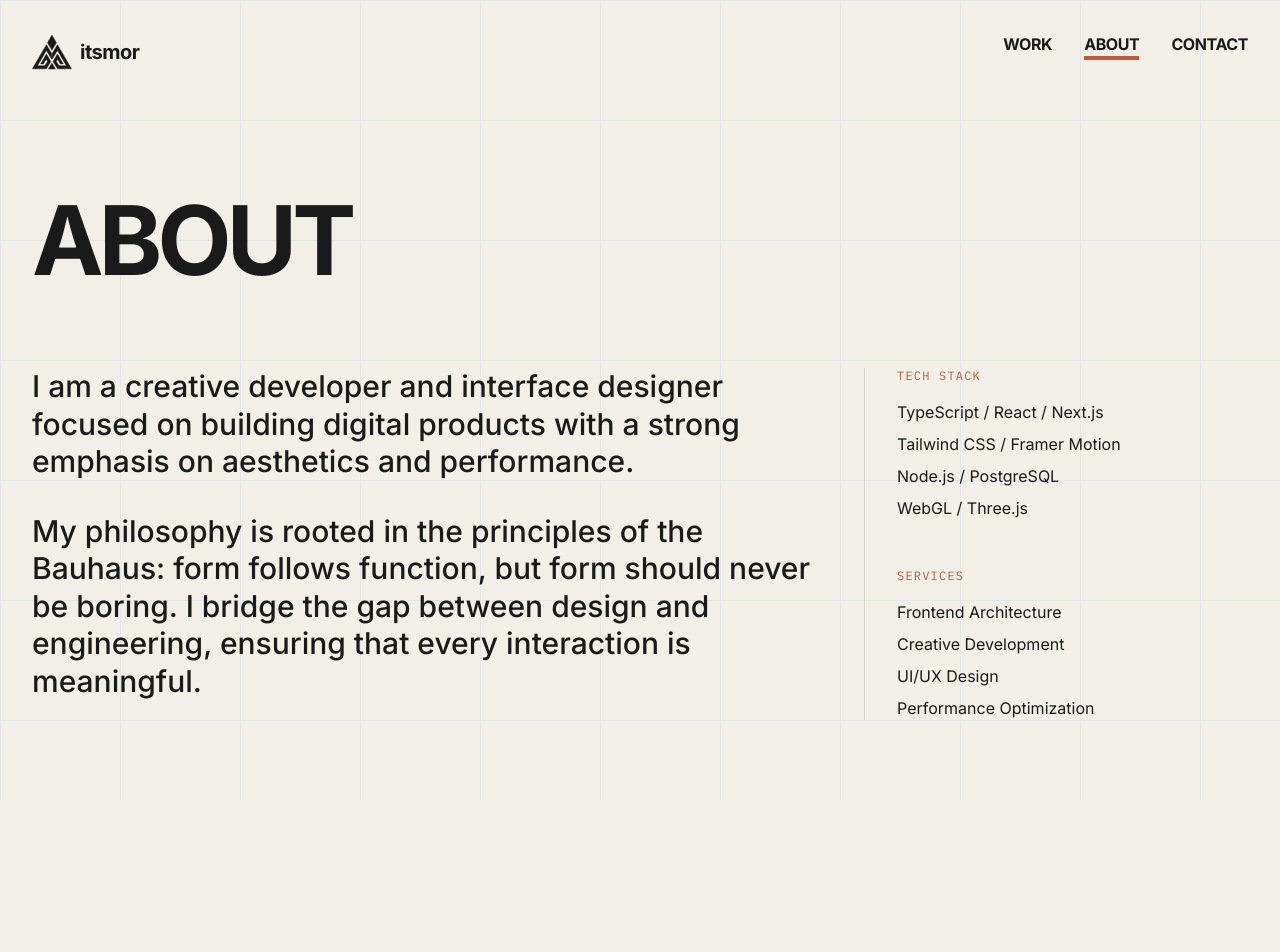
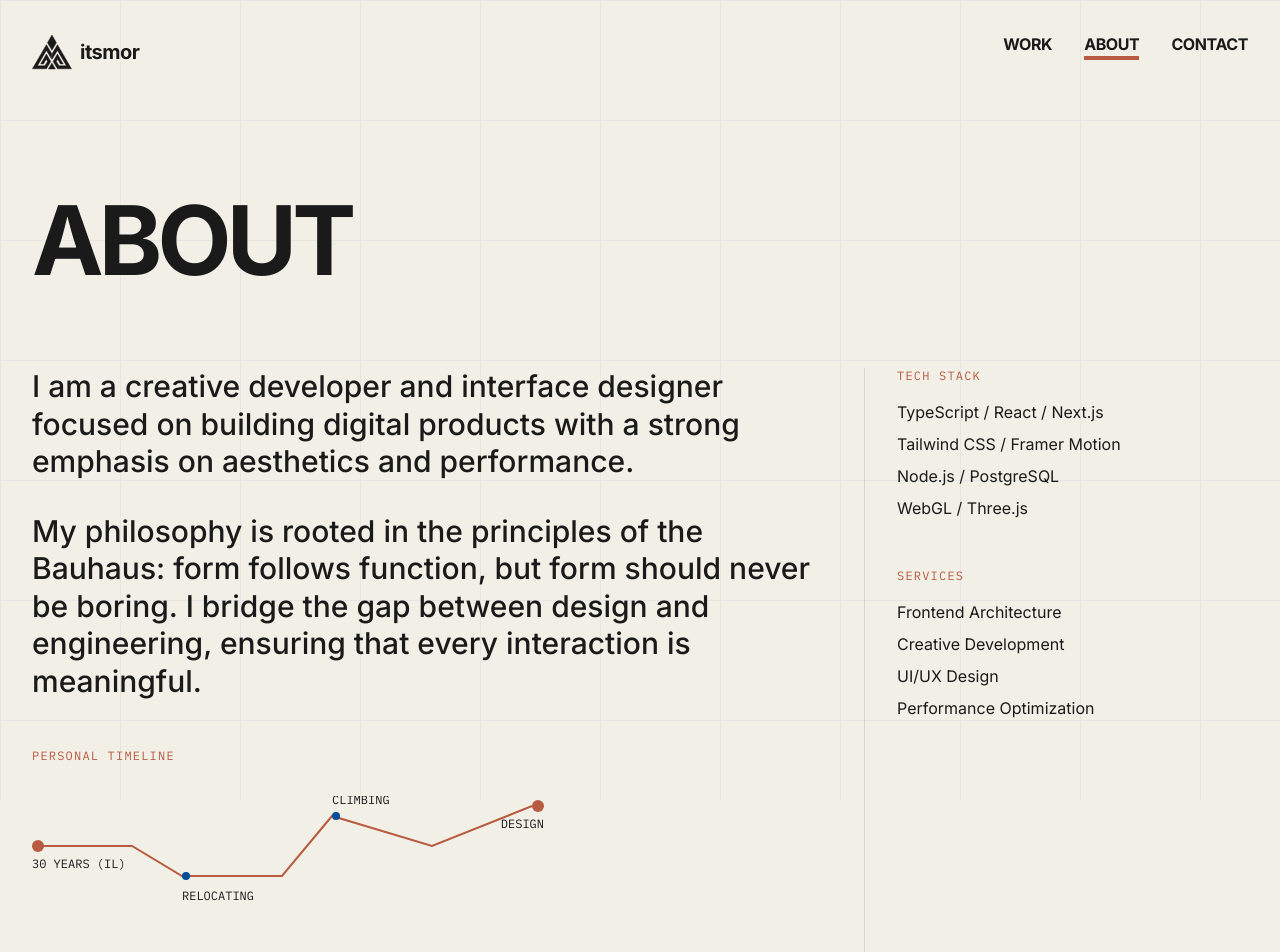
Before and after one commit to Gavriel-M/itsmor, a Next.js app: page /about in a window 1280 px wide. Shown: the top 952 px of the page. Before the commit the page ends 800 px from the top, so only its background shows below. Built offline with nearby package versions, Linux system fonts and the light colour scheme.

Commit message:
Timeline
Signed-off-by: gavriel-m <MGavrielG@Gmail.com>

```diff
--- a/src/app/about/page.tsx
+++ b/src/app/about/page.tsx
@@ -1,12 +1,19 @@
 "use client";
 
 import { motion } from "framer-motion";
+import Timeline from "@/components/about/Timeline";
+import WireframeLogo3D from "@/components/work/WireframeLogo3D";
 
 export default function AboutPage() {
   return (
     <section className="min-h-screen w-full pt-32 md:pt-48 px-4 md:px-8 pb-20">
       <div className="max-w-screen-xl mx-auto grid grid-cols-1 md:grid-cols-12 gap-12 md:gap-8">
         {/* Header */}
+        <div className="absolute top-1/4 -right-1/6 -translate-x-1/2 -translate-y-1/2 w-[60vw] max-w-[600px] aspect-square z-0 opacity-50 pointer-events-auto">
+          <div className="w-full h-120">
+            <WireframeLogo3D zoom={40} />
+          </div>
+        </div>
         <div className="md:col-span-12 mb-12">
           <motion.h1
             initial={{ opacity: 0, y: 20 }}
@@ -36,6 +43,14 @@ export default function AboutPage() {
               gap between design and engineering, ensuring that every
               interaction is meaningful.
             </p>
+          </motion.div>
+
+          <motion.div
+            initial={{ opacity: 0 }}
+            animate={{ opacity: 1 }}
+            transition={{ delay: 0.4 }}
+          >
+            <Timeline />
           </motion.div>
         </div>
 
--- /dev/null
+++ b/src/components/about/Timeline.tsx
@@ -0,0 +1,66 @@
+"use client";
+
+import { motion } from "framer-motion";
+
+const events = [
+  { label: "30 YEARS (IL)", year: "1994" },
+  { label: "RELOCATING (MUNICH)", year: "2018" },
+  { label: "EDUCATION", year: "2020" },
+  { label: "CLIMBING", year: "2021" },
+  { label: "DESIGN", year: "2024" },
+];
+
+export default function Timeline() {
+  return (
+    <div className="w-full mt-12">
+      <h3 className="font-mono text-xs text-terracotta uppercase tracking-widest mb-8">
+        Personal Timeline
+      </h3>
+
+      <div className="relative h-40 w-full overflow-hidden">
+        {/* SVG Line */}
+        <svg className="absolute inset-0 w-full h-full overflow-visible">
+          <motion.path
+            d="M0,50 L100,50 L150,80 L250,80 L300,20 L400,50 L500,10"
+            fill="none"
+            stroke="currentColor"
+            strokeWidth="2"
+            className="text-terracotta"
+            initial={{ pathLength: 0 }}
+            animate={{ pathLength: 1 }}
+            transition={{ duration: 1.5, ease: "easeInOut" }}
+          />
+        </svg>
+
+        {/* Points (Simplified positioning for this aesthetic abstract timeline) */}
+        <div className="absolute top-[50px] left-0 -translate-y-1/2">
+          <div className="w-3 h-3 bg-terracotta rounded-full" />
+          <span className="absolute top-4 left-0 font-mono text-xs whitespace-nowrap">
+            30 YEARS (IL)
+          </span>
+        </div>
+
+        <div className="absolute top-[80px] left-[150px] -translate-y-1/2">
+          <div className="w-2 h-2 bg-lapis rounded-full" />
+          <span className="absolute top-4 left-0 font-mono text-xs whitespace-nowrap">
+            RELOCATING
+          </span>
+        </div>
+
+        <div className="absolute top-[20px] left-[300px] -translate-y-1/2">
+          <div className="w-2 h-2 bg-lapis rounded-full" />
+          <span className="absolute bottom-3 left-0 font-mono text-xs whitespace-nowrap">
+            CLIMBING
+          </span>
+        </div>
+
+        <div className="absolute top-[10px] left-[500px] -translate-y-1/2">
+          <div className="w-3 h-3 bg-terracotta rounded-full" />
+          <span className="absolute top-4 right-0 font-mono text-xs whitespace-nowrap">
+            DESIGN
+          </span>
+        </div>
+      </div>
+    </div>
+  );
+}
```
